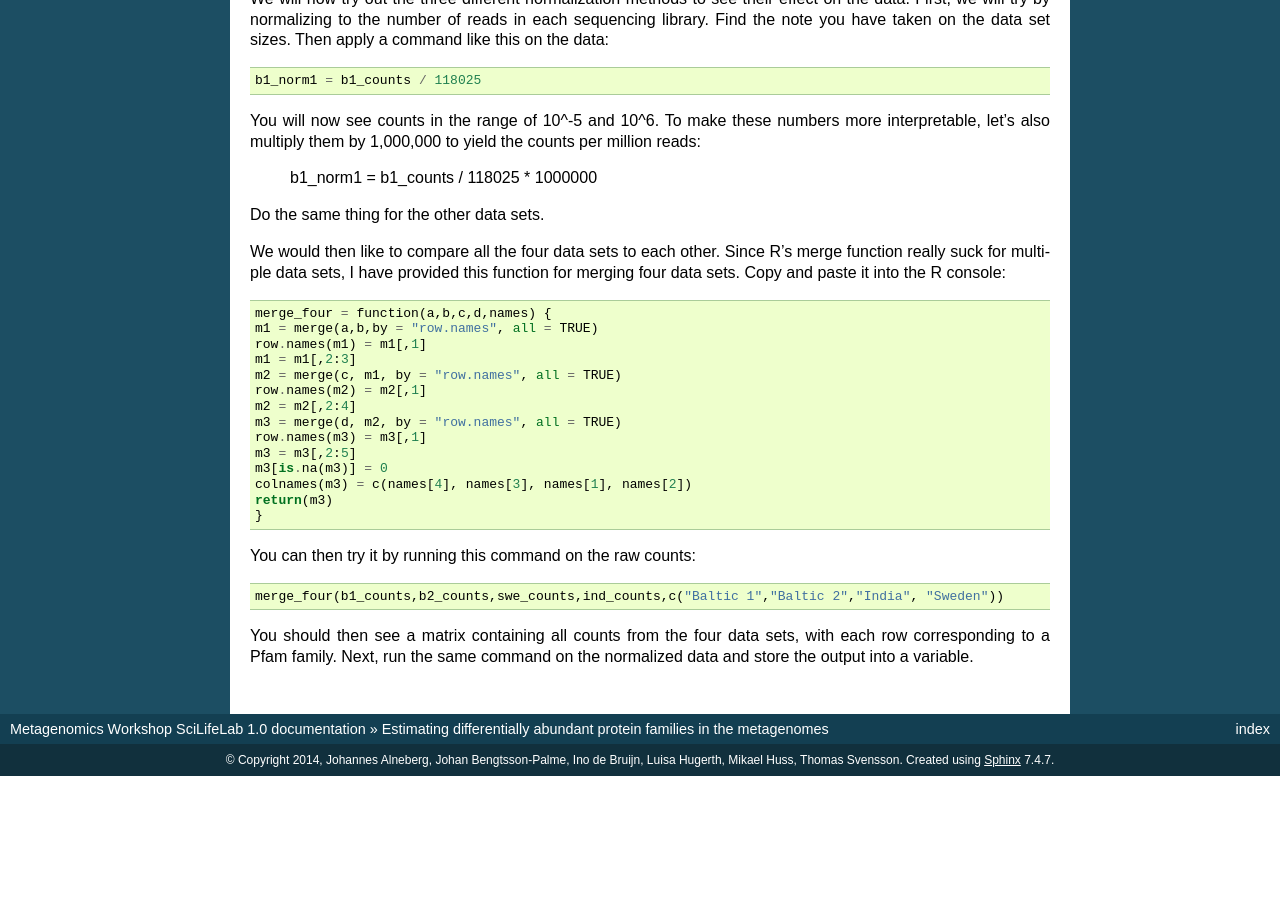
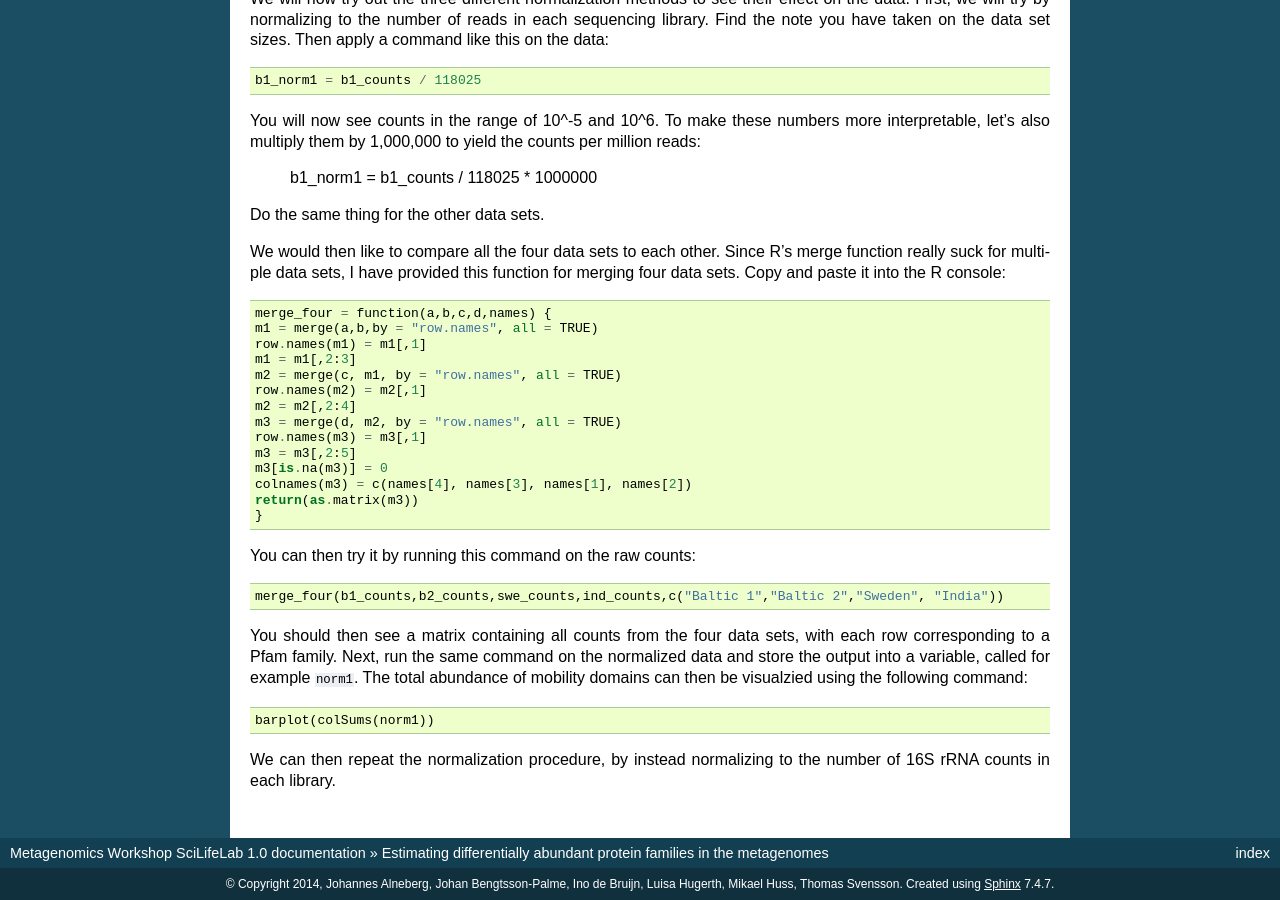
Before and after one commit to inodb/2014-5-metagenomics-workshop, a Sphinx documentation site: the page built from source/annotation/differential.rst, in a window 1280 px wide and 900 px high, scrolled down 611 px. Built offline with Sphinx 7.4.7, drawn with Linux system fonts in a browser that asks for light colours; before the commit the page ends 1387 px from its top, so only the background shows below that.

Commit message:
Update differential.rst

```diff
--- a/source/annotation/differential.rst
+++ b/source/annotation/differential.rst
@@ -58,13 +58,20 @@ function for merging four data sets. Copy and paste it into the R console::
     m3 = m3[,2:5]
     m3[is.na(m3)] = 0
     colnames(m3) = c(names[4], names[3], names[1], names[2])
-    return(m3)
+    return(as.matrix(m3))
     }
 
 You can then try it by running this command on the raw counts::
 
-    merge_four(b1_counts,b2_counts,swe_counts,ind_counts,c("Baltic 1","Baltic 2","India", "Sweden"))
+    merge_four(b1_counts,b2_counts,swe_counts,ind_counts,c("Baltic 1","Baltic 2","Sweden", "India"))
 
 You should then see a matrix containing all counts from the four data
 sets, with each row corresponding to a Pfam family. Next, run the same
-command on the normalized data and store the output into a variable.
+command on the normalized data and store the output into a variable, called
+for example ``norm1``. The total abundance of mobility domains can then be
+visualzied using the following command::
+
+    barplot(colSums(norm1))
+
+We can then repeat the normalization procedure, by instead normalizing to
+the number of 16S rRNA counts in each library.
```
